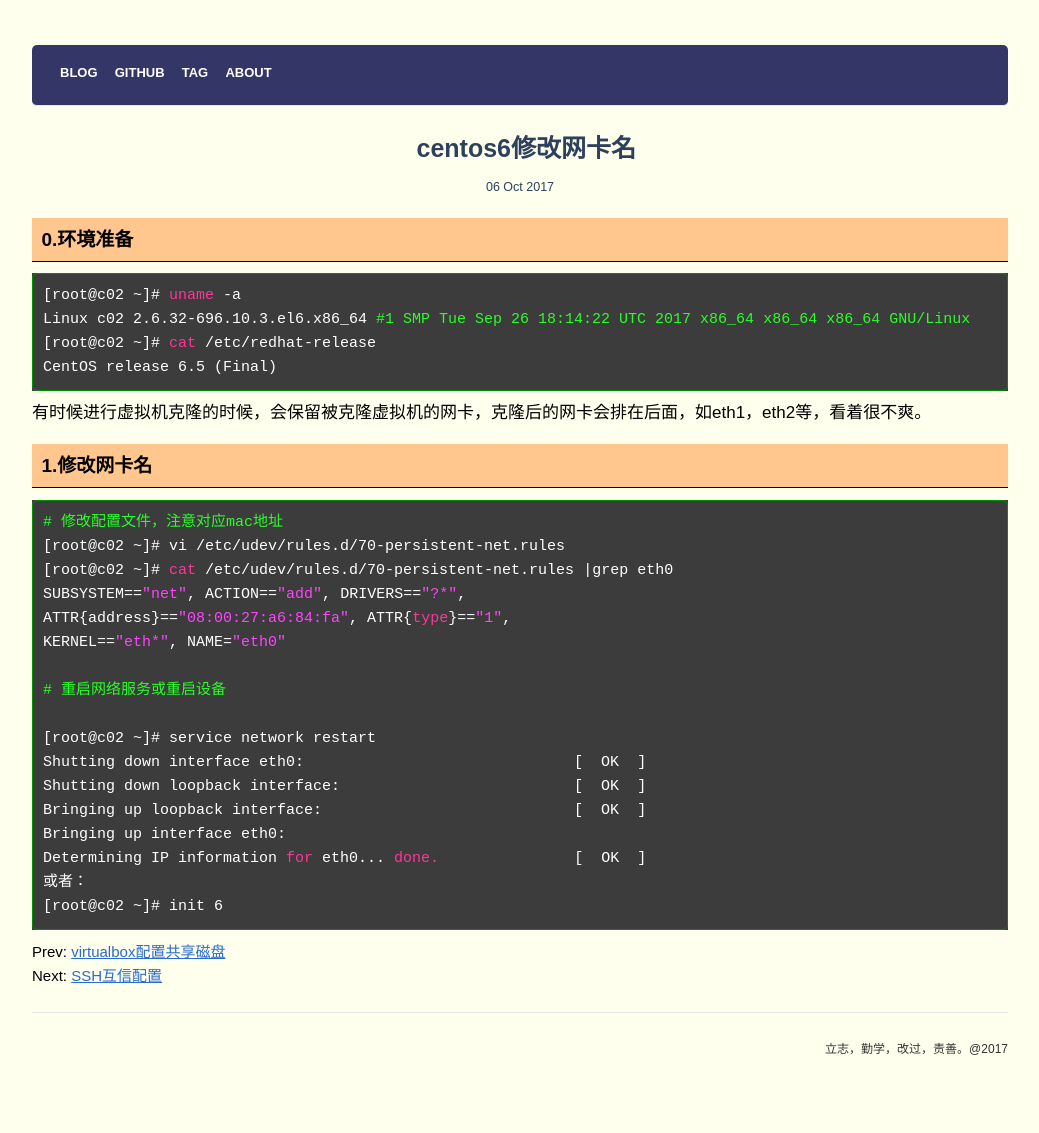
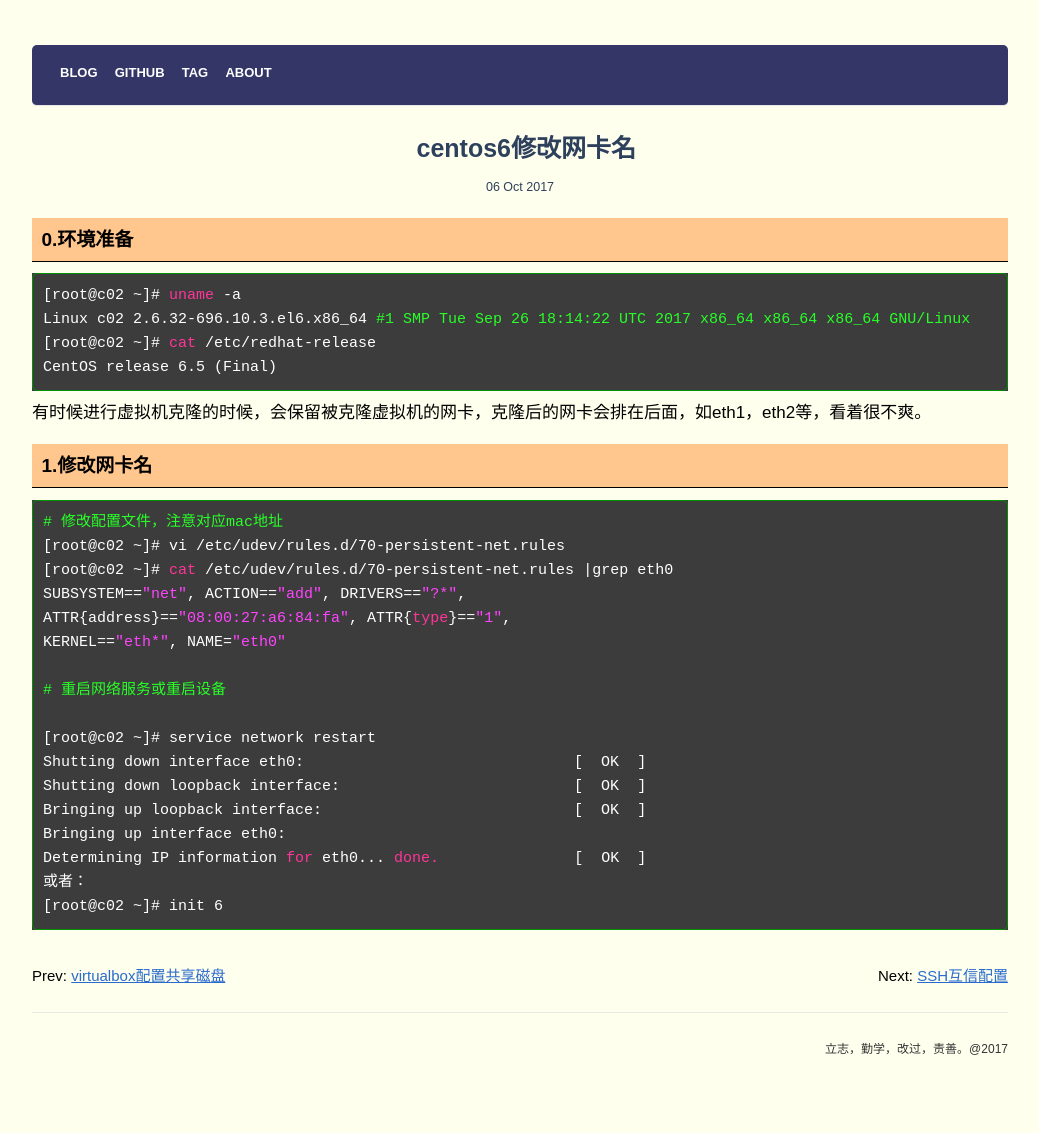
Before and after one commit to yangfeiffei/yangfeiffei.github.io, a Jekyll site: the page built from _posts/2017-10-06-centos6-修改网卡名.md, in a window 1280 px wide. Shown: the whole page, without its empty margins (120-1159 px from the left). Built offline with Jekyll 4.4.1, drawn with Linux system fonts in a browser that asks for light colours; nearby versions of some CDN libraries.

Commit message:
css modfy

```diff
--- a/_layouts/post.html
+++ b/_layouts/post.html
@@ -13,8 +13,9 @@ layout: default
 {{ content }}
 </div>
 
-</hr>
-<div>Prev:
-	<a href="{{ page.previous.url }}">{{ page.previous.title }}</a></div>
-<div>Next:
-	<a href="{{ page.next.url }}">{{ page.next.title }}</a></div>
+</br>
+<div>Prev: <a href="{{ page.previous.url }}">{{ page.previous.title }}</a>
+	<span style="float: right;">Next:
+		<a href="{{ page.next.url }}">{{ page.next.title }}</a>
+	</span>
+</div>
```
